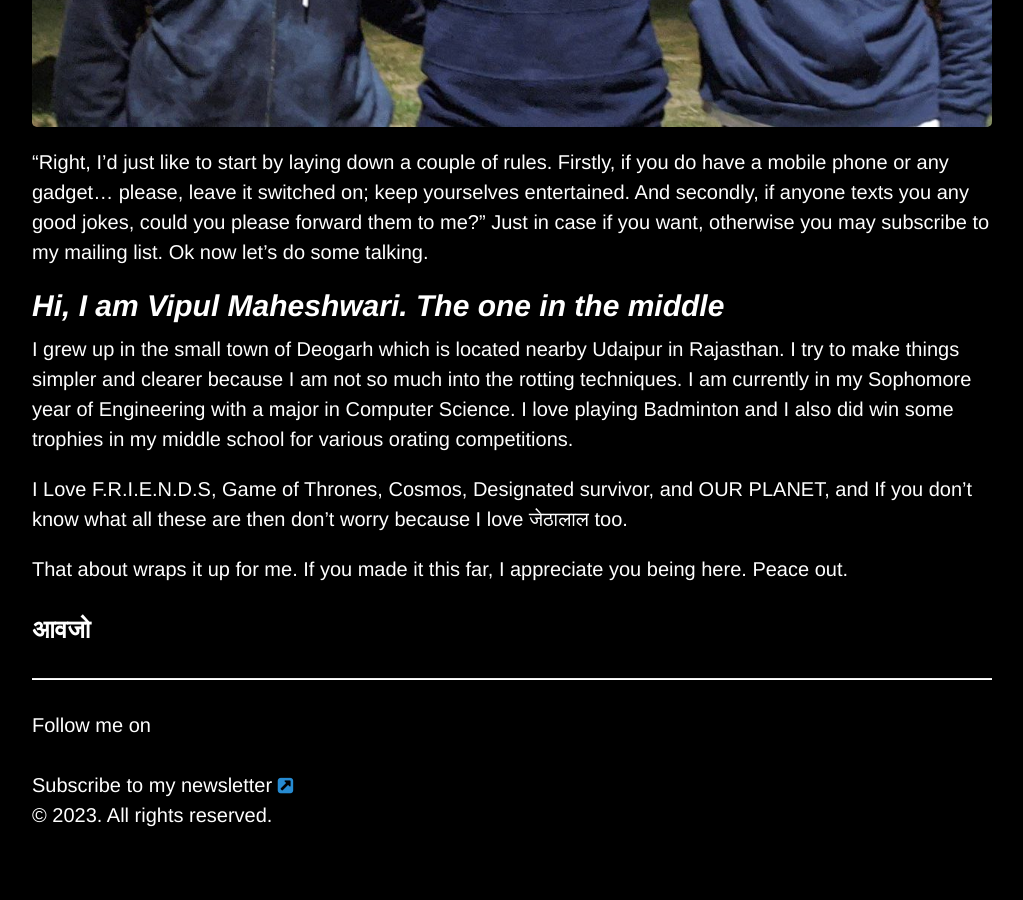
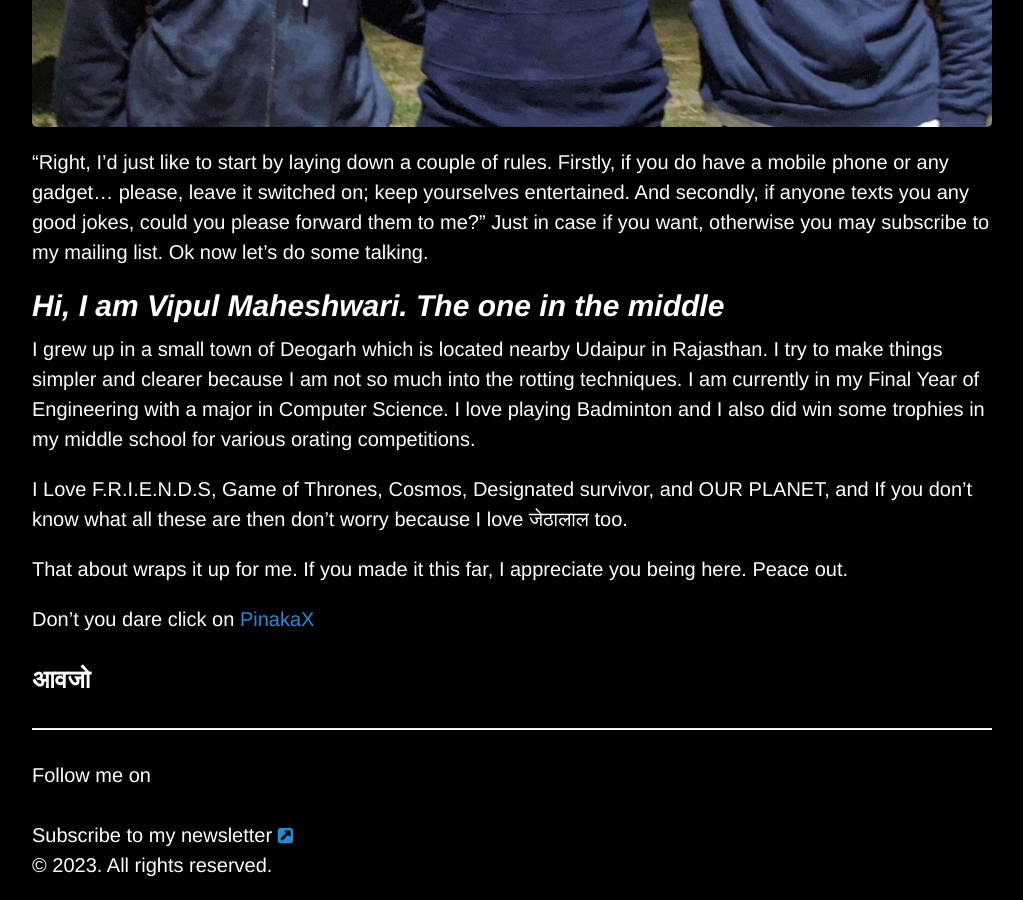
Before and after one commit to renevantcheetah/renevantcheetah.github.io, a Jekyll site: the page built from me.md, in a window 1280 px wide and 900 px high, scrolled down 957 px. Shown: the whole window, without its empty margins (128-1151 px from the left). Built offline with Jekyll 4.4.1, drawn with Linux system fonts in a browser that asks for light colours; comment, search, counter and statistics services are not loaded; before the commit the page ends 1807 px from its top, so only the background shows below that.

Commit message:
about change

```diff
--- a/me.md
+++ b/me.md
@@ -11,10 +11,12 @@ title: पधारो सा
 
 ## Hi, I am Vipul Maheshwari. The one in the middle
 
-I grew up in the small town of Deogarh which is located nearby Udaipur in Rajasthan. I try to make things simpler and clearer because I am not so much into the rotting techniques. I am currently in my Sophomore year of Engineering with a major in Computer Science. I love playing Badminton and I also did win some trophies in my middle school for various orating competitions.
+I grew up in a small town of Deogarh which is located nearby Udaipur in Rajasthan. I try to make things simpler and clearer because I am not so much into the rotting techniques. I am currently in my Final Year of Engineering with a major in Computer Science. I love playing Badminton and I also did win some trophies in my middle school for various orating competitions.
 
 I Love F.R.I.E.N.D.S, Game of Thrones, Cosmos, Designated survivor, and OUR PLANET, and If you don't know what all these are then don't worry because I love जेठालाल too.
 
 That about wraps it up for me. If you made it this far, I appreciate you being here. Peace out.
 
+Don't you dare click on [PinakaX](https://vipul-maheshwari.github.io/)
+
 ### आवजो
```
